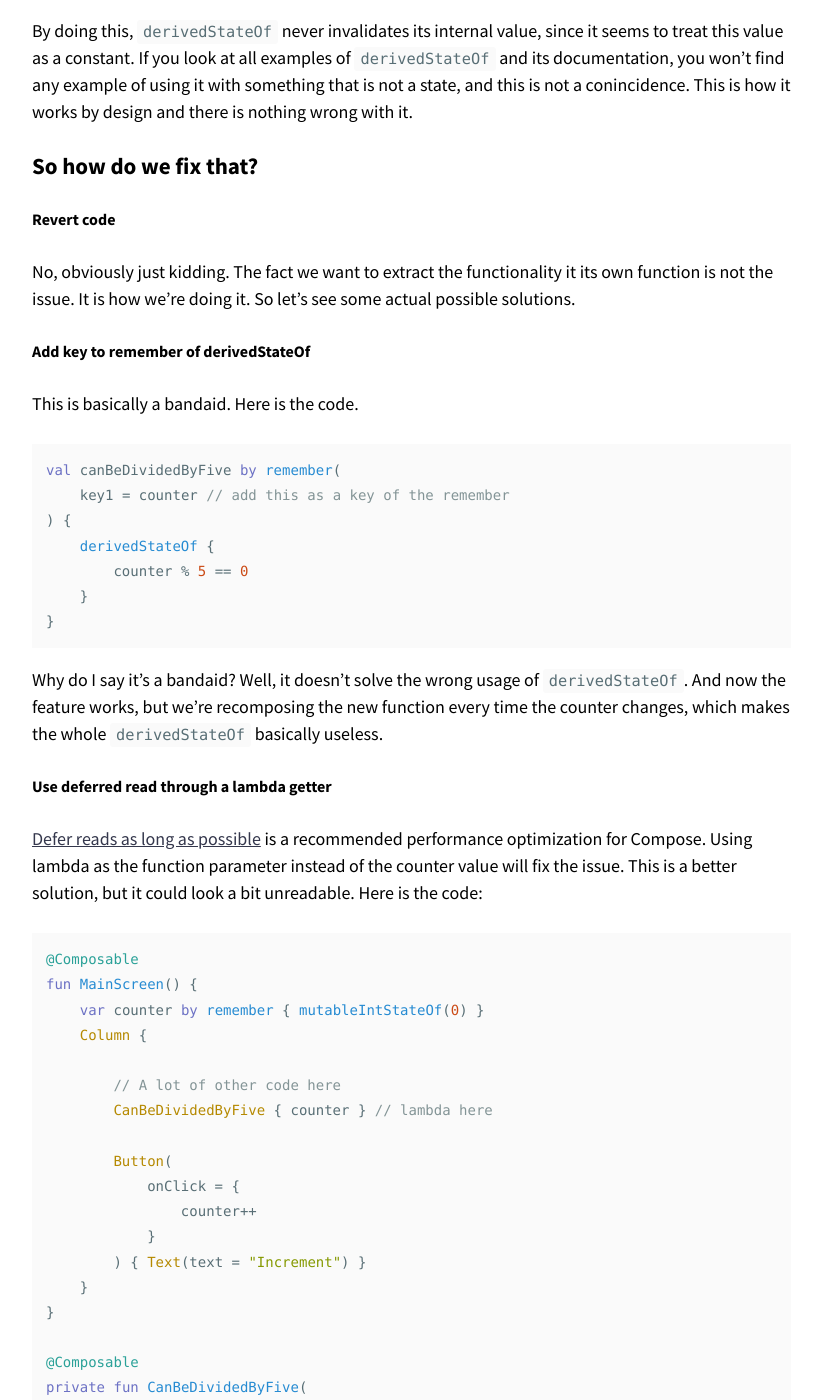
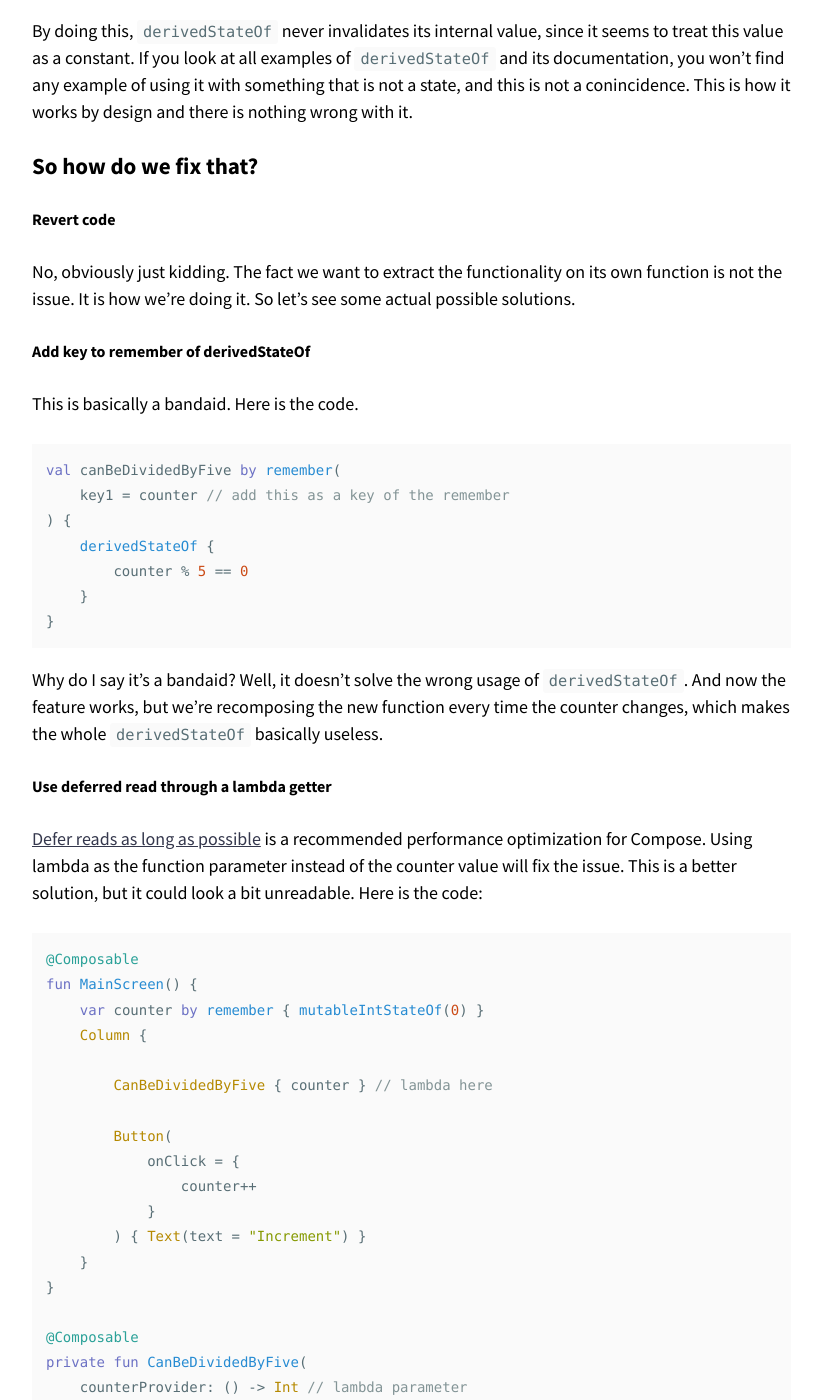
Before and after one commit to luboganev/luboganev.github.io, a Jekyll site: the page built from _posts/2025-10-24-when-compose-chain-breaks.md, in a window 1280 px wide and 1400 px high, scrolled down 4695 px. Shown: the whole window, without its empty margins (343-1165 px from the left). Built offline with Jekyll 4.4.1, drawn with Linux system fonts in a browser that asks for light colours; some of the changed text lies outside the part shown.

Commit message:
Fix typo

```diff
--- a/_posts/2025-10-24-when-compose-chain-breaks.md
+++ b/_posts/2025-10-24-when-compose-chain-breaks.md
@@ -171,7 +171,7 @@ By doing this, `derivedStateOf` never invalidates its internal value, since it s
 ### So how do we fix that?
 
 ##### Revert code
-No, obviously just kidding. The fact we want to extract the functionality it its own function is not the issue. It is how we're doing it. So let's see some actual possible solutions.
+No, obviously just kidding. The fact we want to extract the functionality on its own function is not the issue. It is how we're doing it. So let's see some actual possible solutions.
 
 ##### Add key to remember of derivedStateOf
 This is basically a bandaid. Here is the code.
@@ -200,7 +200,6 @@ fun MainScreen() {
     var counter by remember { mutableIntStateOf(0) }
     Column {
 
-        // A lot of other code here
         CanBeDividedByFive { counter } // lambda here
 
         Button(
@@ -238,7 +237,6 @@ fun MainScreen() {
     val counterState = remember { mutableIntStateOf(0) }
     Column {
 
-        // A lot of other code here
         CanBeDividedByFive(counterState)
 
         Button(
```
